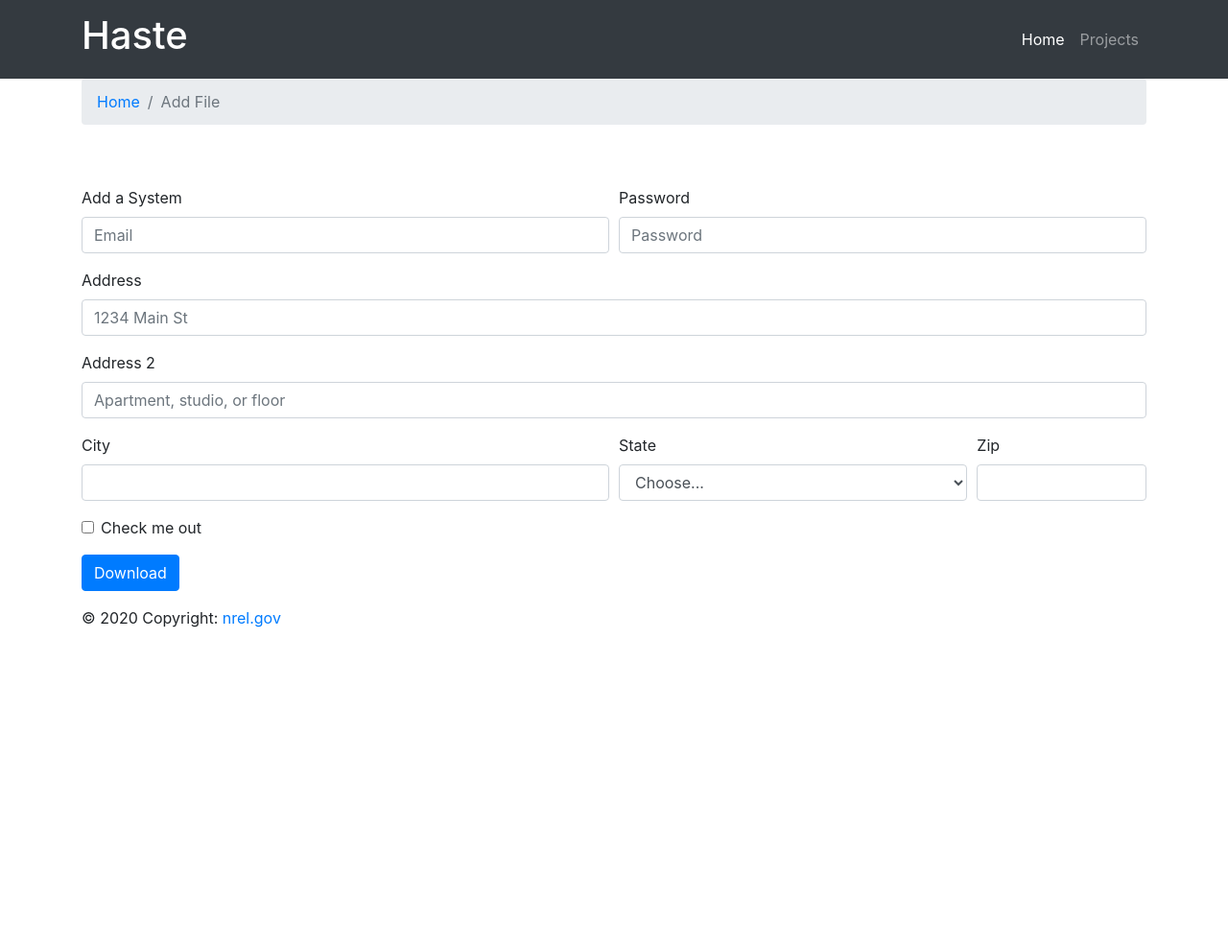
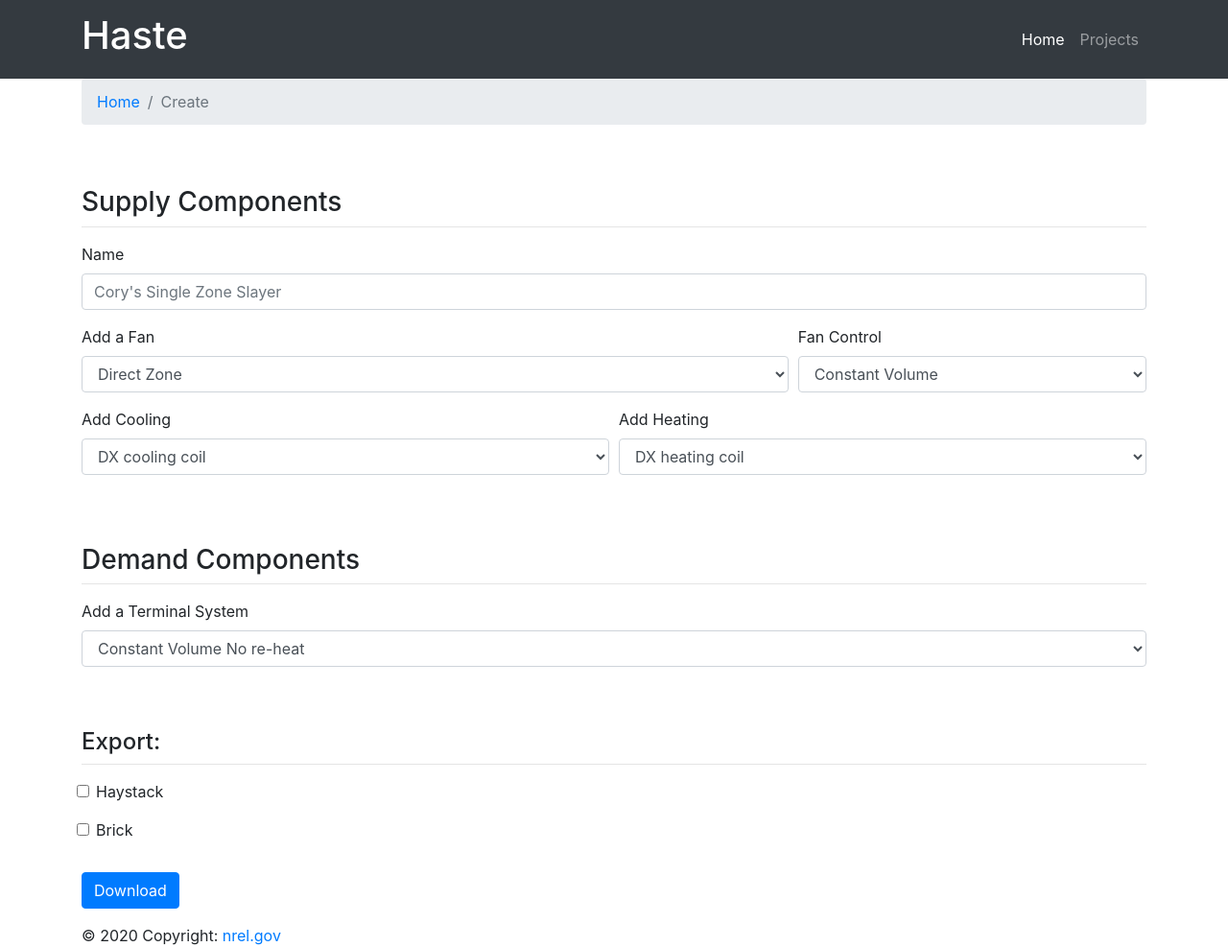
Before and after one commit to NREL/hasty, a Django app: page /form in a window 1280 px wide. Shown: the whole page at 96% size. Before the commit the page ends 654 px from the top, so only its background shows below. Run offline with Django 3.2, Linux system fonts and the light colour scheme; some libraries are stand-ins or nearby versions.

Commit message:
form updates

```diff
--- a/haste/generate/templates/form.html
+++ b/haste/generate/templates/form.html
@@ -40,55 +40,85 @@
     <nav aria-label="breadcrumb">
         <ol class="breadcrumb">
             <li class="breadcrumb-item"><a href="{% url 'index' %}">Home</a></li>
-            <li class="breadcrumb-item active" aria-current="page">Add File</li>
+            <li class="breadcrumb-item active" aria-current="page">Create</li>
         </ol>
     </nav>
 </div>
 <div class="container" style="padding-top: 3em">
     <form>
-        <div class="form-row">
-            <div class="form-group col-md-6">
-                <label for="inputEmail4">Add a System</label>
-                <input type="email" class="form-control" id="inputEmail4" placeholder="Email">
-            </div>
-            <div class="form-group col-md-6">
-                <label for="inputPassword4">Password</label>
-                <input type="password" class="form-control" id="inputPassword4" placeholder="Password">
-            </div>
-        </div>
+        <h3>Supply Components</h3>
+        <hr class="mt-2 mb-3"/>
         <div class="form-group">
-            <label for="inputAddress">Address</label>
-            <input type="text" class="form-control" id="inputAddress" placeholder="1234 Main St">
-        </div>
-        <div class="form-group">
-            <label for="inputAddress2">Address 2</label>
-            <input type="text" class="form-control" id="inputAddress2" placeholder="Apartment, studio, or floor">
+            <label for="name">Name</label>
+            <input type="text" class="form-control" id="name" placeholder="Cory's Single Zone Slayer">
         </div>
         <div class="form-row">
-            <div class="form-group col-md-6">
-                <label for="inputCity">City</label>
-                <input type="text" class="form-control" id="inputCity">
-            </div>
-            <div class="form-group col-md-4">
-                <label for="inputState">State</label>
-                <select id="inputState" class="form-control">
-                    <option selected>Choose...</option>
+            <div class="form-group col-md-8">
+                <label for="system">Add a Fan</label>
+                <select class="form-control" id="system">
+                    <option>Direct Zone</option>
+                    <option>...</option>
+                    <option>...</option>
                     <option>...</option>
                 </select>
             </div>
-            <div class="form-group col-md-2">
-                <label for="inputZip">Zip</label>
-                <input type="text" class="form-control" id="inputZip">
+            <div class="form-group col-md-4">
+                <label for="f_control">Fan Control</label>
+                <select class="form-control" id="f_control">
+                    <option>Constant Volume</option>
+                    <option>Single Speed</option>
+                    <option>Stepped</option>
+                    <option>...</option>
+                </select>
+            </div>
+            <div class="form-group col-md-6">
+                <label for="cooling">Add Cooling</label>
+                <select class="form-control" id="cooling">
+                    <option>DX cooling coil</option>
+                    <option>...</option>
+                    <option>...</option>
+                    <option>...</option>
+                </select>
+            </div>
+            <div class="form-group col-md-6">
+                <label for="heating">Add Heating</label>
+                <select class="form-control" id="heating">
+                    <option>DX heating coil</option>
+                    <option>...</option>
+                    <option>...</option>
+                    <option>...</option>
+                </select>
             </div>
         </div>
-        <div class="form-group">
-            <div class="form-check">
-                <input class="form-check-input" type="checkbox" id="gridCheck">
-                <label class="form-check-label" for="gridCheck">
-                    Check me out
-                </label>
+        <h3 style="padding-top: 2em">Demand Components</h3>
+        <hr class="mt-2 mb-3"/>
+        <div class="form-row">
+            <div class="form-group col-md-12">
+                <label for="t_system">Add a Terminal System</label>
+                <select class="form-control" id="t_system">
+                    <option>Constant Volume No re-heat</option>
+                    <option>VAV with re-heat</option>
+                    <option>...</option>
+                    <option>...</option>
+                </select>
             </div>
         </div>
+        <h4 style="padding-top: 2em">Export:</h4>
+        <hr class="mt-2 mb-3"/>
+
+        <div class="form-group col-md-2">
+            <input class="form-check-input" type="checkbox" id="haystack">
+            <label class="form-check-label" for="haystack">
+                Haystack
+            </label>
+        </div>
+        <div class="form-group col-md-2" style="padding-bottom: 1em">
+            <input class="form-check-input" type="checkbox" id="brick">
+            <label class="form-check-label" for="brick">
+                Brick
+            </label>
+        </div>
+
         <button type="submit" class="btn btn-primary">Download</button>
     </form>
 </div>
```
